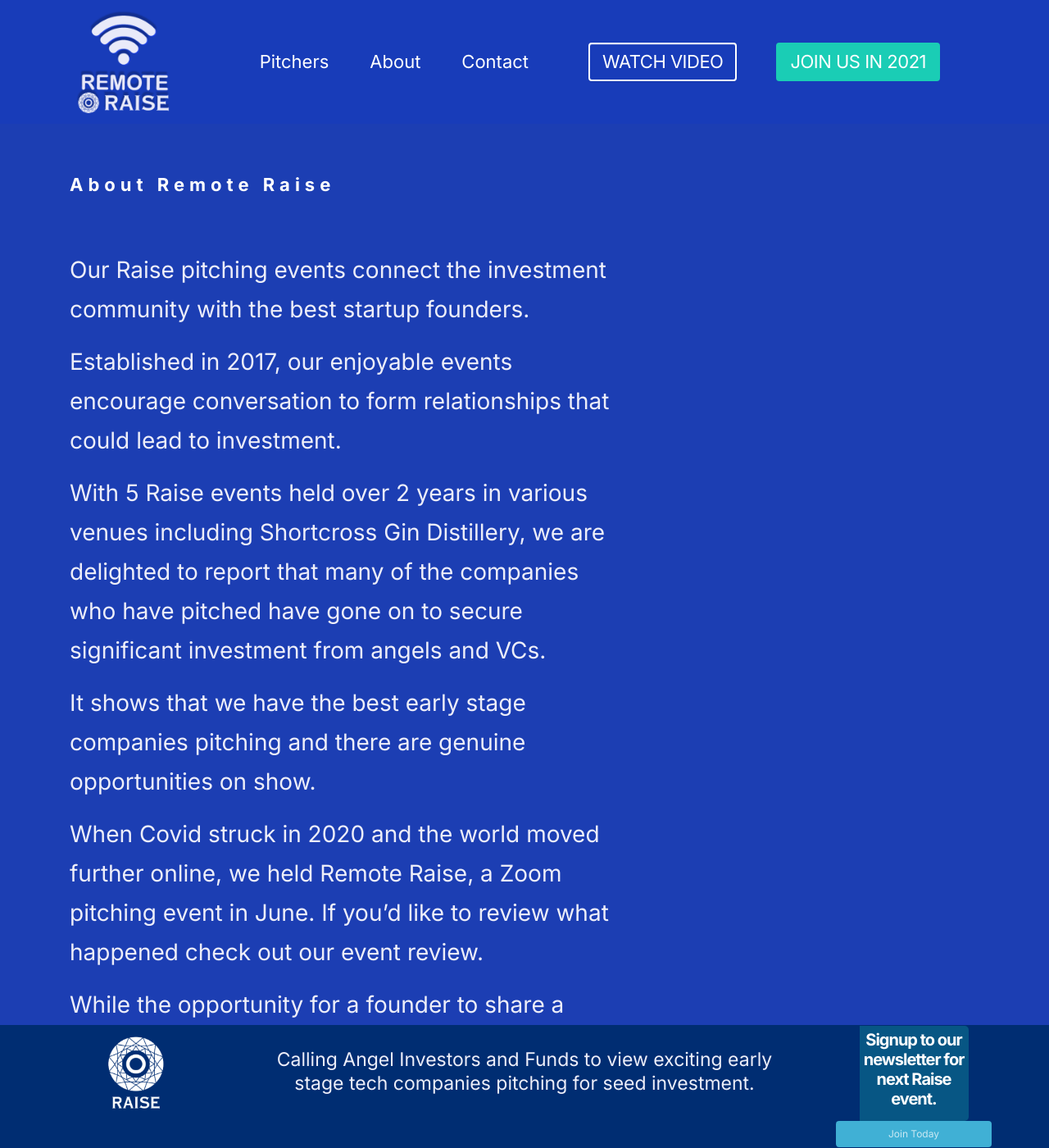
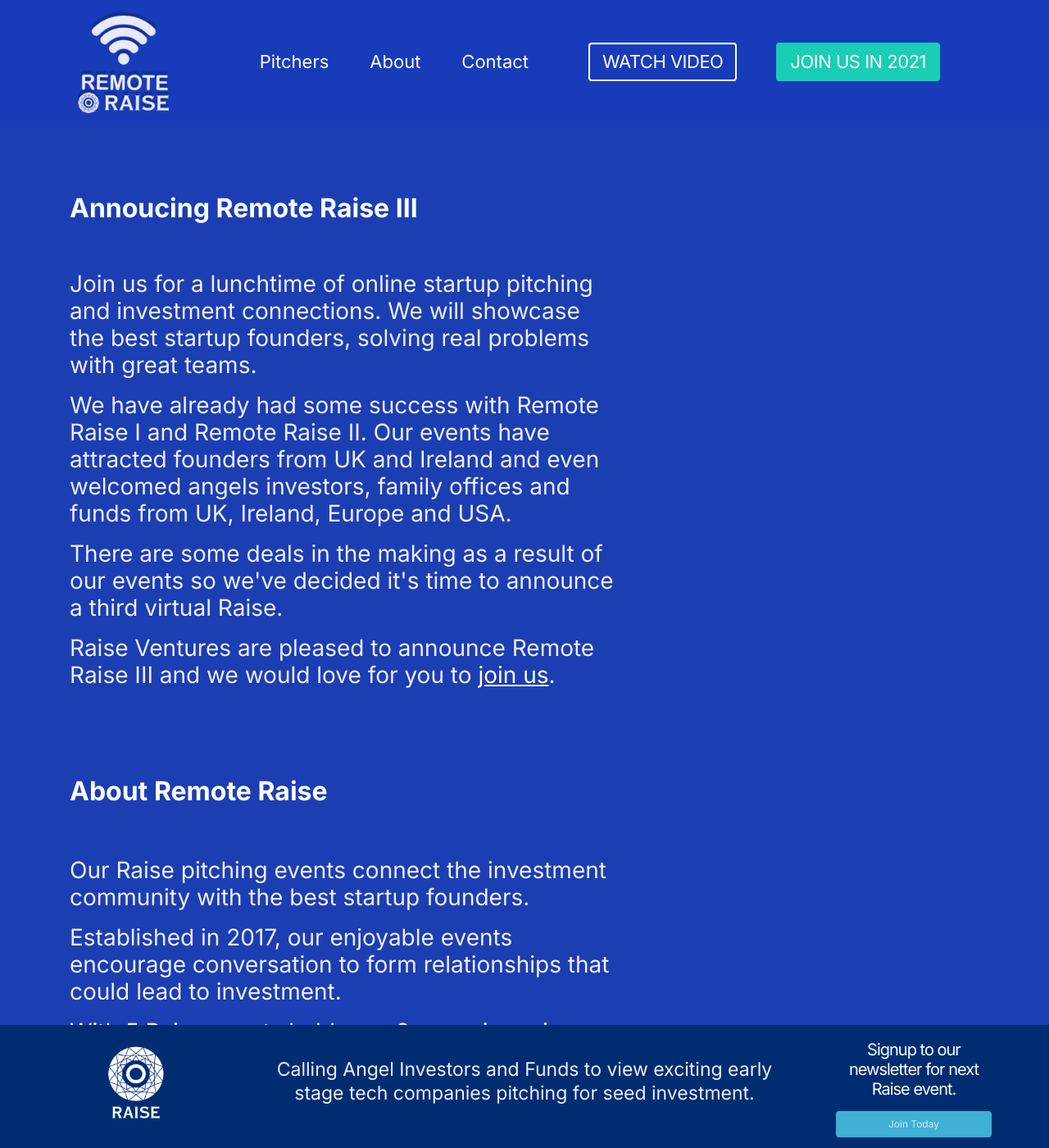
Before and after one commit to theshawe/remoteraise, a Jekyll site: the page built from about.html, in a window 1280 px wide and 1400 px high. Shown: the whole window at 82% size. Built offline with Jekyll 4.4.1, drawn with Linux system fonts in a browser that asks for light colours; nearby versions of some CDN libraries; some web fonts are replaced.

Commit message:
updated remote raise with rr ii info

```diff
--- a/about.html
+++ b/about.html
@@ -11,6 +11,18 @@
 
 
     <div id="about" class="container">
+
+<h1>Annoucing Remote Raise III</h1>
+
+<p>Join us for a lunchtime of online startup pitching and investment connections. We will showcase the best startup founders, solving real problems with great teams. </p>
+
+<p>We have already had some success with Remote Raise I and Remote Raise II. Our events have attracted founders from UK and Ireland and even welcomed angels investors, family offices and funds from UK, Ireland, Europe and USA. </p>
+
+<p>There are some deals in the making as a result of our events so we've decided it's time to announce a third virtual Raise.</p>
+
+<p>Raise Ventures are pleased to announce Remote Raise III and we would love for you to <a style="color:#fff; text-decoration: underline;" href="https://us02web.zoom.us/meeting/register/tZIoduGtpzwrGdQJAfY6SuHLBqPvnwpL4bO9?utm_source=Remote+Raise+III&utm_campaign=318a903eec-EMAIL_CAMPAIGN_2020_08_20_07_42_COPY_01&utm_medium=email&utm_term=0_3ac8b4e4a2-318a903eec-170141052&mc_cid=318a903eec&mc_eid=4f6f4ae725">join us</a>.</p>
+
+
         <h2>About Remote Raise</h2>
 
       <p>Our Raise pitching events connect the investment community with the best startup founders. </p>
--- a/css/custom/home.scss
+++ b/css/custom/home.scss
@@ -15,9 +15,10 @@
 
 
 .bgimg {
-background-image: url(/images/raise-bg.png);
+    background-image: url(/images/raise-bg.png);
     background-repeat: no-repeat;
-    background-position: -80% -20%;
+    background-position: -50% 2.5%;
+    background-size: 50%;
 }
 
 .bg-dark {
@@ -95,15 +96,13 @@
 }
 
 p {
-
-font-family: 'Inter', sans-serif;;
+    font-family: 'Inter', sans-serif;
     font-style: normal;
     font-weight: normal;
     font-size: 28px;
-    line-height: 48px;
     color: #EDEEF9;
     max-width: 60%;
-
+    line-height: 33px;
 }
 
 /* pages */
@@ -113,11 +112,21 @@
     padding-bottom: 200px;
 }
 
-#about h2 {
+#about h1 {
     margin-top: 200px;
     padding-bottom: 5px;
     color: white;
-    font-size: 22px;
+    font-size: 32px;
+}
+
+
+
+#about h2 {
+    margin-top: 100px;
+    padding-bottom: 5px;
+    color: white;
+    font-size: 32px;
+    letter-spacing: 0px;
 }
 
 
@@ -344,7 +353,7 @@
     margin-left: 0px;
 }
 
-h3 {
+#intro h3 {
     background: #1cceb642;
     padding: 5px 5px;
     color: #ffffffeb;
@@ -355,7 +364,10 @@
 
 hr {
     background: #fff;
-    border: 5px solid #1acdb5;
+    border: 1px solid #fff;
+    max-width: 1222px;
+    margin: 0 auto;
+    margin-bottom: 50px;
 }
 
 a.btn.btn-light {
--- a/index.html
+++ b/index.html
@@ -22,6 +22,7 @@
 
 
 
+
 </div>
 
 
@@ -32,7 +33,7 @@
 
 
 
-      <h1>Remote Raise</h1>
+      <h1>Remote Raise II</h1>
       <h2>October 2020 </h2>
       <p>Review Remote Raise from Thursday 22nd October. Watch a great lunchtime of startups pitching for investments. </p>
 
```
Also changed, not shown: 6 other files.
